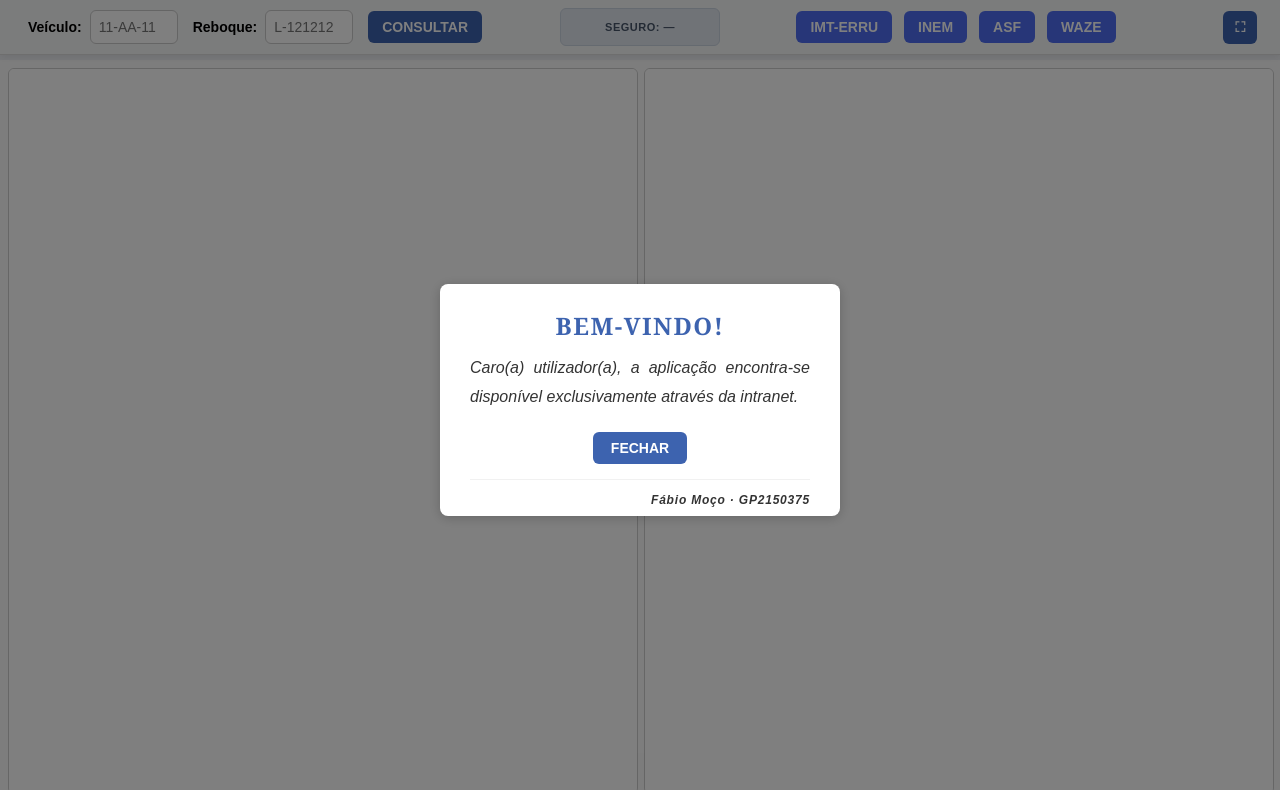
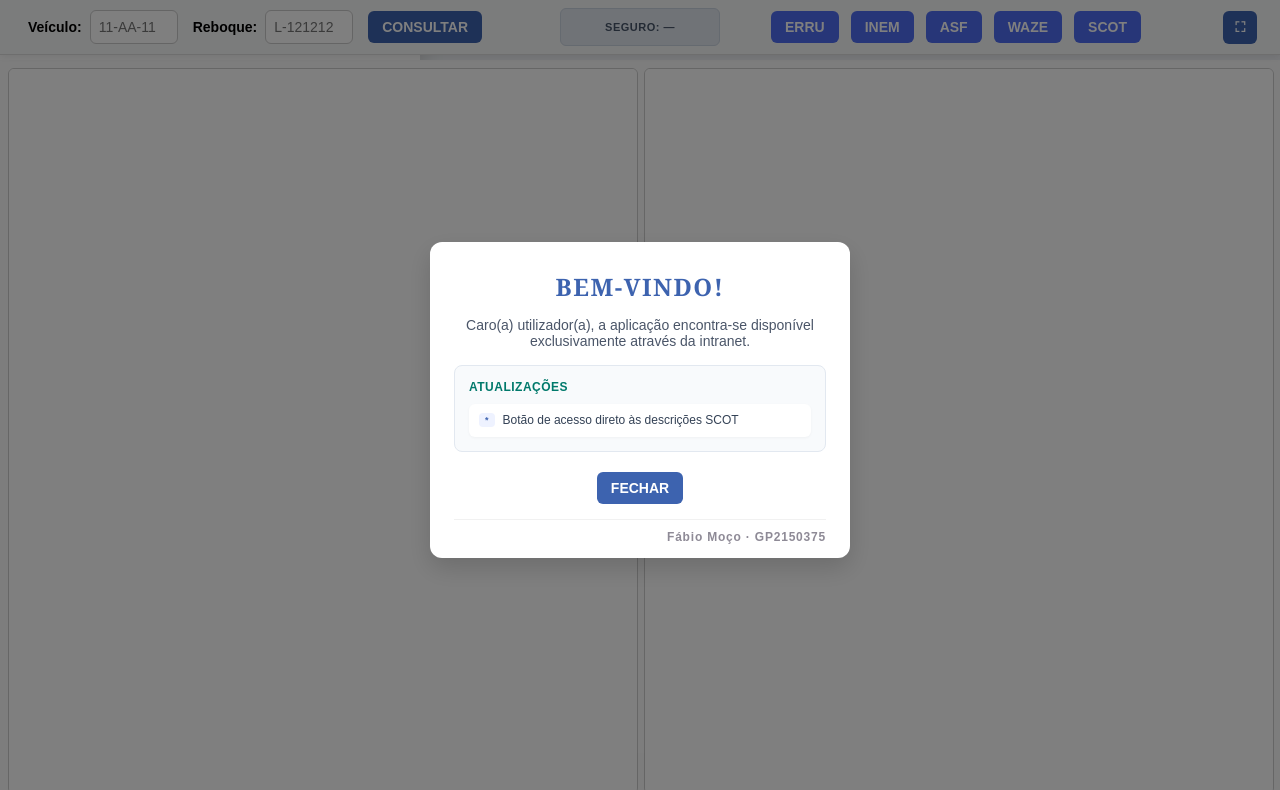
Before and after one commit to bt-ipo/bt-ipo.github.io, a plain HTML site: page index.html in a window 1280 px wide. Shown: the top 790 px of the page. Drawn offline with Linux system fonts and the light colour scheme.

Commit message:
Update index.html

```diff
--- a/index.html
+++ b/index.html
@@ -105,8 +105,21 @@
   }
 
   /* Botões Auxiliares da Direita */
-  .aux-btn {
+.aux-btn {
     background-color: #4e6df2;
+    color: white;
+    font-weight: bold;
+    font-size: 14px;
+    padding: 8px 14px;
+    border: none;
+    border-radius: 6px;
+    cursor: pointer;
+    transition: 0.3s;
+    white-space: nowrap;
+    text-decoration: none;
+    display: inline-flex;
+    align-items: center;
+    justify-content: center;
   }
   .aux-btn:hover {
     background-color: #0d1b60;
@@ -295,7 +308,7 @@
     }
   }
 
-  /* Modal styles */
+ /* Modal styles */
   .modal-overlay {
     position: fixed;
     top: 0; left: 0; right: 0; bottom: 0;
@@ -312,16 +325,7 @@
     visibility: visible;
     opacity: 1;
   }
-  .modal-content {
-    background: white;
-    padding: 25px 30px 5px 30px;
-    border-radius: 8px;
-    max-width: 400px;
-    text-align: center;
-    box-shadow: 0 2px 12px rgba(0,0,0,0.2);
-    box-sizing: border-box;
-  }
-  .modal-content h2 {
+.modal-content h2 {
     font-family: 'Georgia', serif;
     color: #3d63af;
     font-size: 24px;
@@ -329,28 +333,91 @@
     margin: 0 0 12px 0;
     text-transform: uppercase;
     letter-spacing: 1.5px;
+    text-align: center;
   }
-  .modal-content p {
-    font-family: 'Arial', sans-serif;
-    font-size: 16px;
-    color: #333;
-    line-height: 1.8;
-    margin: 0 0 10px 0;
-    font-style: italic;
-    text-align: justify;
+
+  /* Estilo Moderno do Modal e Atualizações */
+  .modal-content {
+    background: #ffffff;
+    padding: 28px 24px 14px 24px;
+    border-radius: 12px;
+    max-width: 420px;
+    width: 90%;
+    text-align: center;
+    box-shadow: 0 10px 25px rgba(0, 0, 0, 0.15);
+    box-sizing: border-box;
   }
-  .modal-content button {
-    padding: 8px 18px;
-    background-color: #3d63af;
-    border: none;
+
+  .modal-intro {
+    font-size: 14px !important;
+    color: #4a5568 !important;
+    font-style: normal !important;
+    text-align: center !important;
+    margin-bottom: 16px !important;
+  }
+
+  /* Bloco de Atualizações */
+  .modal-updates {
+    background: #f8fafc;
+    border: 1px solid #e2e8f0;
+    border-radius: 8px;
+    padding: 14px;
+    margin: 15px 0 20px 0;
+    text-align: left;
+  }
+
+  .updates-header {
+    display: flex;
+    align-items: center;
+    gap: 6px;
+    margin-bottom: 10px;
+  }
+
+
+  .modal-updates h3 {
+    margin: 0;
+    font-size: 12px;
+    font-weight: 700;
+    text-transform: uppercase;
+    letter-spacing: 0.5px;
+    color: #00796b;
+    font-family: Arial, sans-serif;
+  }
+
+  .updates-list {
+    display: flex;
+    flex-direction: column;
+    gap: 5px;
+  }
+
+  .update-item {
+    display: flex;
+    align-items: flex-start;
+    gap: 8px;
+    background: #ffffff;
+    padding: 8px 10px;
     border-radius: 6px;
-    color: white;
-    font-weight: bold;
-    cursor: pointer;
+    box-shadow: 0 1px 3px rgba(0,0,0,0.04);
   }
-  .modal-content button:hover {
-    background-color: #0d1b60;
+
+  .update-badge {
+    font-size: 9px;
+    font-weight: 800;
+    background: #eef2ff;
+    color: #3d63af;
+    padding: 2px 6px;
+    border-radius: 4px;
+    white-space: nowrap;
+    margin-top: 1px;
   }
+
+  .update-text {
+    font-size: 12px;
+    color: #334155;
+    line-height: 1.4;
+    font-family: Arial, sans-serif;
+  }
+
   .modal-buttons {
     display: flex;
     justify-content: center;
@@ -378,6 +445,7 @@
     font-family: Arial, sans-serif;
     letter-spacing: 0.8px;
   }
+
 
 .diagnostic-panel{position:fixed;right:18px;bottom:18px;width:min(720px,calc(100vw - 36px));max-height:62vh;background:#111827;color:#e5e7eb;border:1px solid #374151;border-radius:10px;box-shadow:0 8px 30px rgba(0,0,0,.35);z-index:50000;display:none;overflow:hidden;font-family:Consolas,"Courier New",monospace}
 .diagnostic-panel.active{display:flex;flex-direction:column}
@@ -954,11 +1022,44 @@ function obterIdInstalacao() {
 </head>
 <body>
   <div id="toastNotification" class="toast-notification">Matrícula copiada!</div>
+	<!-- POP UP -->
+<div id="popupModal" class="modal-overlay">
+    <div class="modal-content">
+      <h2>Bem-vindo!</h2>
+      <p class="modal-intro">Caro(a) utilizador(a), a aplicação encontra-se disponível exclusivamente através da intranet.</p>
 
-  <div id="popupModal" class="modal-overlay">
+      <div class="modal-updates">
+        <div class="updates-header">
+          <h3> Atualizações</h3>
+        </div>
+        <div class="updates-list">
+          <div class="update-item">
+            <span class="update-badge">*</span>
+            <span class="update-text">Botão de acesso direto às descrições SCOT</span>
+          </div>
+        </div>
+      </div>
+
+      <div class="modal-buttons">
+        <button onclick="closeModal()">FECHAR</button>
+      </div>
+
+      <div class="modal-footer">
+        <p class="popup-name">Fábio Moço · GP2150375</p>
+      </div>
+    </div>
+  </div>
     <div class="modal-content">
       <h2>Bem-vindo!</h2>
       <p>Caro(a) utilizador(a), a aplicação encontra-se disponível exclusivamente através da intranet.</p>
+	<div class="modal-updates">
+        <h3>Atualizações</h3>
+        <ul>
+          <li>Adicionado botão de acesso direto às descriçoes SCOT.</li>
+          <li>Ajuste do zoom inicial na abertura do documento PDF.</li>
+        </ul>
+      </div>
+
       <div class="modal-buttons">
         <button onclick="closeModal()">FECHAR</button>
       </div>
@@ -967,6 +1068,7 @@ function obterIdInstalacao() {
       </div>
     </div>
   </div>
+
 
   <div class="form-container">
 
@@ -996,10 +1098,11 @@ function obterIdInstalacao() {
 
     <!-- Direita: Botões Auxiliares -->
     <div class="right-section">
-      <button type="button" class="aux-btn" onclick="consultarIMTERRU()">IMT-ERRU</button>
+      <button type="button" class="aux-btn" onclick="consultarIMTERRU()">ERRU</button>
       <button type="button" class="aux-btn" onclick="consultarINEM()">INEM</button>
       <button type="button" class="aux-btn" onclick="consultarASF()">ASF</button>
       <button type="button" class="aux-btn" onclick="consultarWAZE()">WAZE</button>
+      <a href="1-SCOT AGO26.pdf#zoom=110" target="_blank" rel="noopener noreferrer" class="aux-btn">SCOT</a>
       <button class="fullscreen-btn" onclick="toggleFullscreen()" title="Ecrã Inteiro">⛶</button>
     </div>
 
```
